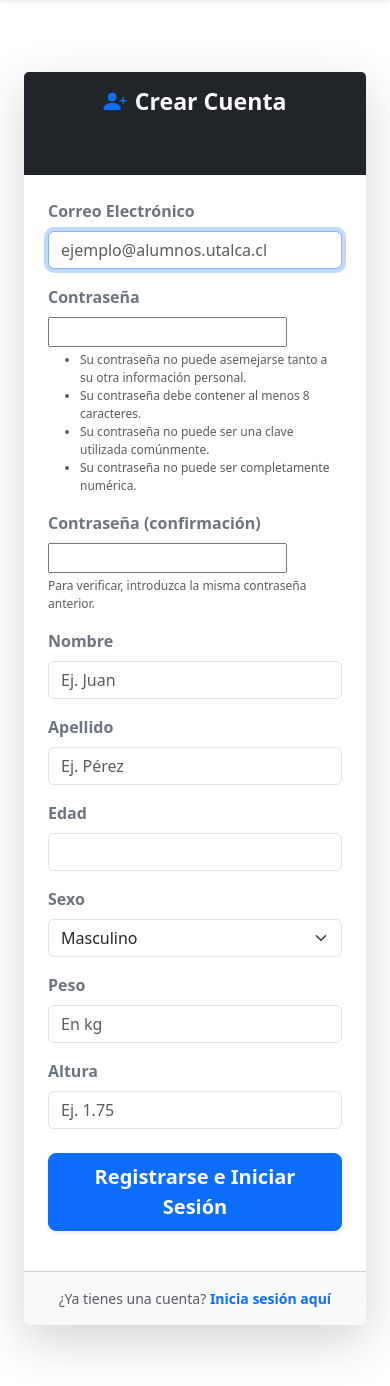
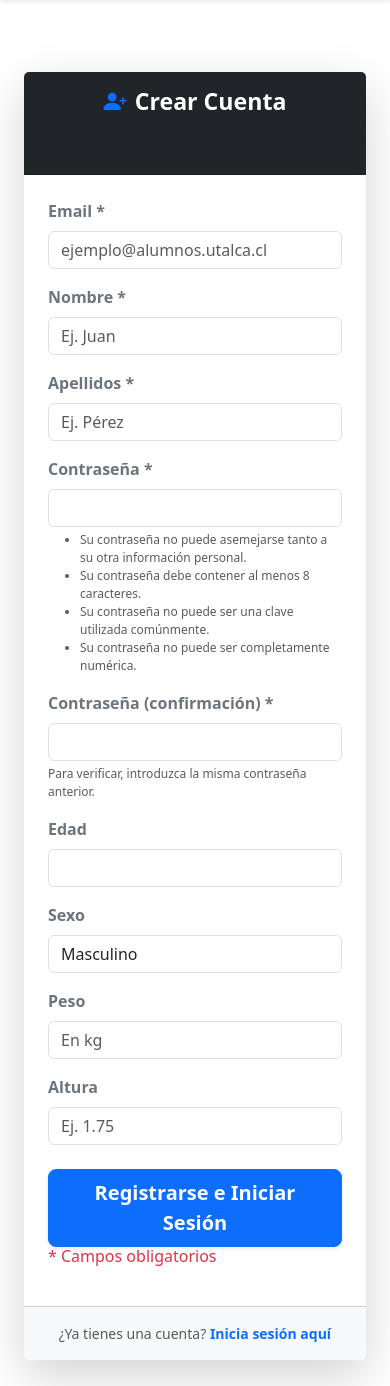
Before and after one commit to Alex5625/Endorphin-Rush, a Django app: page /authentication/registro/ in a window 390 px wide. Shown: the part 81-1467 px from the top of the page. Before the commit the page ends 1435 px from the top, so only its background shows below. Run offline with Django 5.2, Linux system fonts and the light colour scheme; some libraries are stand-ins or nearby versions.

Commit message:
Se modifica el formulario y html de login - Se añade la funcion en la que solo se registran con su email: El nombre de usuario es el correo registrado. - Los datos registrados de usuario ahora se visualizan en admin de django. - Se añaden "*" para los campos obligatorios en el registro. - Se crea una funcion en forms.py para que sea responsivo y algunos campos requeridos obligatoriamente. - Se añade una variable en settings.py para que se puedan rescatar los static desde una sola aplicacion (core).

```diff
--- a/src/EndorphinRush/settings.py
+++ b/src/EndorphinRush/settings.py
@@ -125,5 +125,6 @@ USE_TZ = True
 # https://docs.djangoproject.com/en/6.0/howto/static-files/
 
 STATIC_URL = 'static/'
+STATIC_ROOT = BASE_DIR / 'staticfiles'
 MEDIA_URL = 'media/'
 MEDIA_ROOT = BASE_DIR / 'media'
--- a/src/authentication/forms.py
+++ b/src/authentication/forms.py
@@ -1,3 +1,5 @@
+import email
+
 from django import forms
 from django.contrib.auth.models import User
 from django.contrib.auth.forms import UserCreationForm
@@ -6,21 +8,93 @@ from .models import PerfilUsuario
 class RegistroCompletoForm(UserCreationForm):
     # Campos por defecto de Django: username, password1, password2
     #Se sobrescribe username para que sea un tipo correo electrónico
-    username = forms.EmailField(
-        label="Correo Electrónico",
-        widget=forms.EmailInput(attrs={'class': 'form-control', 'placeholder': 'ejemplo@alumnos.utalca.cl'})
+    email = forms.EmailField(
+        required=True,
+        widget=forms.EmailInput(attrs={'class': 'form-control', 'placeholder': 'ejemplo@alumnos.utalca.cl'}),
+        # verbose_name="Correo Electrónico*"
     )
-    nombre = forms.CharField(max_length=50, widget=forms.TextInput(attrs={'class': 'form-control', 'placeholder': 'Ej. Juan'}))
-    apellido = forms.CharField(max_length=50, widget=forms.TextInput(attrs={'class': 'form-control', 'placeholder': 'Ej. Pérez'}))
     edad = forms.IntegerField(widget=forms.NumberInput(attrs={'class': 'form-control', 'min': 1}))
     sexo = forms.ChoiceField(choices=PerfilUsuario.SEXO_CHOICES, widget=forms.Select(attrs={'class': 'form-select'}))
     peso = forms.FloatField(widget=forms.NumberInput(attrs={'class': 'form-control', 'step': '0.1', 'placeholder': 'En kg'}))
     altura = forms.FloatField(widget=forms.NumberInput(attrs={'class': 'form-control', 'step': '0.01', 'placeholder': 'Ej. 1.75'}))
 
+
     class Meta(UserCreationForm.Meta):
         model = User
         # Esto define qué campos del modelo User se piden (puedes agregar 'email' si quieres)
-        fields = UserCreationForm.Meta.fields
+        fields = [ "username", "email", "first_name", "last_name", "password1", "password2" ]
+        widgets = {
+            'first_name': forms.TextInput(attrs={'class': 'form-control', 'placeholder': 'Ej. Juan'}),
+            'last_name': forms.TextInput(attrs={'class': 'form-control', 'placeholder': 'Ej. Pérez'}),
+            'password1': forms.PasswordInput(attrs={'class': 'form-control', 'placeholder': 'Contraseña'}),
+            'password2': forms.PasswordInput(attrs={'class': 'form-control', 'placeholder': 'Confirmar Contraseña'}),
+        }
+
+    def __init__(self, *args, **kwargs):
+        super().__init__(*args, **kwargs)
+        # Le decimos a Django que no exija el username en el POST enviado por el HTML
+        self.fields['username'].required = False
+        # self.fields['email'].required = True
+        # self.fields['email'].label = "Correo Electrónico*"
+        # self.fields['first_name'].label = "Nombre*"
+        # self.fields['last_name'].label = "Apellido*"
+        # self.fields['password1'].label = "Contraseña*"
+        # self.fields['password2'].label = "Confirmar Contraseña*"
+        #self.fields['email'].verbose_name = "Correo Electrónico*"
+        campos_a_modificar = ['email', 'first_name', 'last_name', 'password1', 'password2']
+        for nombre_campo in campos_a_modificar:
+            if nombre_campo in self.fields:
+                field = self.fields[nombre_campo]
+
+                # Lo volvemos obligatorio
+                field.required = True
+
+                # Evitamos el error del NoneType: Si no tiene label, usamos el nombre del campo capitalizado
+                label_actual = field.label if field.label is not None else nombre_campo.replace('_', ' ').capitalize()
+
+                # Asignamos el nuevo formato
+                field.label = f"{label_actual} *"
+
+        for field in self.fields.values():
+            field.widget.attrs["class"] = "form-control"
+
+    def clean_email(self):
+        email = self.cleaned_data.get('email')
+
+        # Como el email será el username, revisamos si ya existe en la base de datos
+        if email:
+            if User.objects.filter(username=email).exists() or User.objects.filter(email=email).exists():
+                raise forms.ValidationError("Este correo electrónico ya se encuentra registrado.")
+        return email
+
+    def clean_username(self):
+        # En lugar de leer el campo oculto 'username', tomamos el email directo de los datos POST
+        email = self.data.get('email')
+        if email:
+            return email
+        return self.cleaned_data.get('username')
+
+    def clean(self):
+        cleaned_data = super().clean()
+        email = cleaned_data.get('email')
+
+        if email:
+            # Sincronizamos ambos campos en el diccionario final de datos limpios
+            cleaned_data['username'] = email
+
+        return cleaned_data
+
+    def save(self, commit=True):
+        user = super().save(commit=False)
+        print(user)
+        print(self)
+        # Forzamos que tanto el email del modelo como el username sean idénticos antes de escribir el disco
+        user.username = self.cleaned_data["email"]
+        user.email = self.cleaned_data["email"]
+
+        if commit:
+            user.save()
+        return user
 
 class EditarPerfilForm(forms.ModelForm):
     class Meta:
--- a/src/authentication/templates/authentication/registro.html
+++ b/src/authentication/templates/authentication/registro.html
@@ -25,6 +25,7 @@
                         {% endif %}
 
                         {% for field in form %}
+                            {% if field.name != 'username' %}
                                 <div class="mb-3">
                                     <label class="form-label fw-semibold text-secondary">{{ field.label }}</label>
                                     {{ field }}
@@ -43,6 +44,7 @@
                                         </div>
                                     {% endif %}
                                 </div>
+                            {% endif %}
                         {% endfor %}
 
                         <div class="d-grid gap-2 mt-4">
@@ -50,6 +52,7 @@
                                 Registrarse e Iniciar Sesión
                             </button>
                         </div>
+                        <div> <h6 class="text-start text-danger">* Campos obligatorios</h6> </div>
                     </form>
                 </div>
 
--- a/src/authentication/templates/registration/login.html
+++ b/src/authentication/templates/registration/login.html
@@ -1,5 +1,5 @@
 {% extends "base.html" %}
-
+{% comment %} CREAR HTML INDEPENDIENTE {% endcomment %}
 {% block title %}Login{% endblock %}
 
 {% block content %}
--- a/src/authentication/views.py
+++ b/src/authentication/views.py
@@ -13,24 +13,32 @@ from django.views.decorators.cache import never_cache
 
 
 def registrar_usuario(request):
+    # print(request.method)
     if request.method == 'POST':
+        # print(request.POST)
         form = RegistroCompletoForm(request.POST)
+
         if form.is_valid():
             # Guardar el usuario primero para obtener su instancia y luego crear el perfil asociado
+            # print("\n🚀 1. ¡EL FORMULARIO ES VÁLIDO! Iniciando guardado...")
             usuario_nuevo = form.save()
 
+            # print(f"👤 2. Usuario creado en Auth: {usuario_nuevo.username} (ID: {usuario_nuevo.id})")
             # Crear el perfil asociado al usuario con los datos adicionales del formulario
             perfil = PerfilUsuario.objects.create(
                 usuario=usuario_nuevo,
-                nombre=form.cleaned_data['nombre'],
-                apellido=form.cleaned_data['apellido'],
+                nombre=form.cleaned_data['first_name'],  # Usamos el campo first_name del User para el nombre
+                apellido=form.cleaned_data['last_name'],  # Usamos el campo last_name del User para el apellido
                 edad=form.cleaned_data['edad'],
                 sexo=form.cleaned_data['sexo'],
                 peso=form.cleaned_data['peso'],
                 altura=form.cleaned_data['altura']
             )
-            correo_destino = form.cleaned_data['username']
+            # print(f"📊 3. Perfil vinculado creado para: {perfil.nombre} {perfil.apellido}")
+            correo_destino = usuario_nuevo.email
+            # print(f"📧 4. Intentando enviar correo a: {correo_destino}")
             enviar_correo(perfil, correo_destino)
+            # print("✉️ 5. Función enviar_correo ejecutada.")
 
             #para el historial
             HistorialAcciones.objects.create(
@@ -38,6 +46,7 @@ def registrar_usuario(request):
                 accion="Creación de cuenta",
                 detalle=f"El usuario {usuario_nuevo.username} ({perfil.nombre} {perfil.apellido}) se ha registrado en el sistema."
             )
+            # print(f"📝 6. Historial de acciones actualizado para: {usuario_nuevo.username}")
 
             #Entregar el mensaje flotante
             messages.success(
@@ -45,13 +54,22 @@ def registrar_usuario(request):
                 f"¡Registro completado con éxito, {perfil.nombre}! Te hemos enviado un correo de confirmación con tu información ingresada."
             )
             # Logueo automatico después de registrarse
+            # print(f"🔐 7. Intentando loguear al nuevo usuario: {usuario_nuevo.username}")
             login(request, usuario_nuevo)
-
+            # print(f"✅ 8. Usuario logueado: {request.user.username}")
+            # print("🚀 9. Redirigiendo al inicio...")
             return redirect('core:home') # Te manda al inicio ya con tu cuenta lista
+        # else:
+        #     # 🚨 ESTO IMPRIMIRÁ EL ERROR REAL EN TU TERMINAL DE UNIX/WSL
+        #     print("\n" + "="*50)
+        #     print("ERRORES DETECTADOS POR DJANGO:")
+        #     print(form.errors.as_data())
+        #     print("="*50 + "\n")
     else:
         form = RegistroCompletoForm()
 
     return render(request, 'authentication/registro.html', {'form': form})
+
 
 def enviar_correo(perfil, correo_destino):
     asunto = "¡Confirmación de Registro - Endorphin Rush!"
```
Lines whose indentation alone changed are shown as unchanged.
